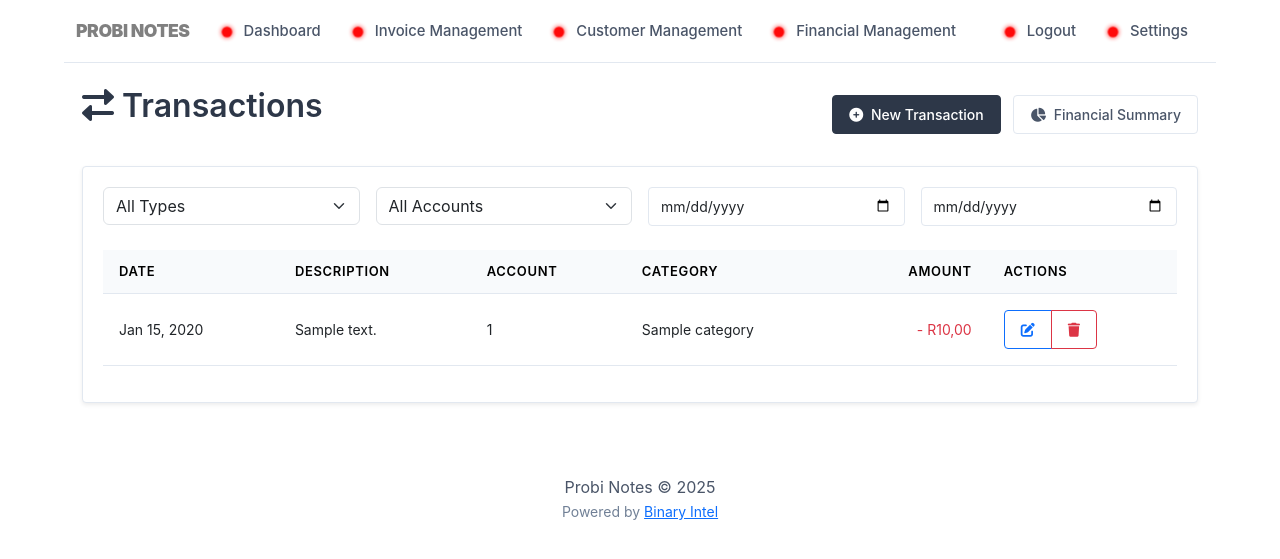
After one commit to Lethokuhle94/business-CRM-general, a PHP site: page /financial/transactions.php in a window 1280 px wide. The commit adds this page. Shown: the top 559 px of the page. Run offline with PHP 8.4, Linux system fonts and the light colour scheme; the visitor is signed in with stand-in values (Sample User, id 1); tables that the repository leaves empty or names only in its code hold one stand-in row (values such as "Sample post").

Commit message:
FEAT: Add comprehensive transactions management page
- Created transactions.php with full CRUD functionality
- Implemented filtering by type, account and date range
- Added modal forms for add/edit transactions
- Included delete confirmation with balance adjustment
- Maintained consistent UI with existing invoices page
- Added client-side filtering for better UX
- Ensured proper data validation and security

```diff
--- a/financial/list.php
+++ b/financial/list.php
@@ -133,7 +133,7 @@ try {
                 <div class="card-header d-flex justify-content-between align-items-center">
                     <h5 class="mb-0">Recent Transactions</h5>
                     <div>
-                        <a href="#" class="btn btn-sm btn-outline-secondary">View All</a>
+                        <a href="transactions.php" class="btn btn-sm btn-outline-secondary">View All</a>
                     </div>
                 </div>
                 <div class="card-body p-0">
--- /dev/null
+++ b/financial/transactions.php
@@ -0,0 +1,292 @@
+<?php
+require_once '../includes/config.php';
+require_once '../includes/header.php';
+require_once '../includes/navigation.php';
+
+// Enable error reporting for debugging
+error_reporting(E_ALL);
+ini_set('display_errors', 1);
+
+// Check authentication
+if (!isset($_SESSION['user_id'])) {
+    header('Location: /login.php');
+    exit;
+}
+
+// Fetch transactions with account and category names
+$query = "SELECT t.*, a.account_name, c.name as category_name
+          FROM transactions t
+          LEFT JOIN financial_accounts a ON t.account_id = a.id
+          LEFT JOIN transaction_categories c ON t.category_id = c.id
+          WHERE t.user_id = ?
+          ORDER BY t.transaction_date DESC";
+$stmt = $pdo->prepare($query);
+$stmt->execute([$_SESSION['user_id']]);
+$transactions = $stmt->fetchAll();
+?>
+
+<div class="container mt-4">
+    <div class="d-flex justify-content-between align-items-center mb-4">
+        <h2><i class="fas fa-exchange-alt me-2"></i>Transactions</h2>
+        <div>
+            <button class="btn btn-primary me-2" data-bs-toggle="modal" data-bs-target="#addTransactionModal">
+                <i class="fas fa-plus-circle me-1"></i> New Transaction
+            </button>
+            <a href="list.php" class="btn btn-outline-secondary">
+                <i class="fas fa-chart-pie me-1"></i> Financial Summary
+            </a>
+        </div>
+    </div>
+
+    <div class="card shadow-sm">
+        <div class="card-body">
+            <!-- Transaction Filters -->
+            <div class="row mb-4 g-3">
+                <div class="col-md-3">
+                    <select class="form-select" id="filterType">
+                        <option value="">All Types</option>
+                        <option value="income">Income</option>
+                        <option value="expense">Expense</option>
+                        <option value="transfer">Transfer</option>
+                    </select>
+                </div>
+                <div class="col-md-3">
+                    <select class="form-select" id="filterAccount">
+                        <option value="">All Accounts</option>
+                        <?php
+                        $accounts = $pdo->query("SELECT * FROM financial_accounts WHERE user_id = " . $_SESSION['user_id'])->fetchAll();
+                        foreach ($accounts as $account): ?>
+                        <option value="<?= $account['id'] ?>"><?= htmlspecialchars($account['account_name']) ?></option>
+                        <?php endforeach; ?>
+                    </select>
+                </div>
+                <div class="col-md-3">
+                    <input type="date" class="form-control" id="filterStartDate" placeholder="From Date">
+                </div>
+                <div class="col-md-3">
+                    <input type="date" class="form-control" id="filterEndDate" placeholder="To Date">
+                </div>
+            </div>
+
+            <!-- Transactions Table -->
+            <div class="table-responsive">
+                <table class="table table-hover">
+                    <thead class="table-light">
+                        <tr>
+                            <th>Date</th>
+                            <th>Description</th>
+                            <th>Account</th>
+                            <th>Category</th>
+                            <th class="text-end">Amount</th>
+                            <th>Actions</th>
+                        </tr>
+                    </thead>
+                    <tbody>
+                        <?php foreach ($transactions as $transaction): ?>
+                        <tr>
+                            <td><?= date('M j, Y', strtotime($transaction['transaction_date'])) ?></td>
+                            <td><?= htmlspecialchars($transaction['description']) ?></td>
+                            <td><?= htmlspecialchars($transaction['account_name']) ?></td>
+                            <td><?= $transaction['category_name'] ? htmlspecialchars($transaction['category_name']) : '-' ?></td>
+                            <td class="text-end <?= $transaction['type'] === 'income' ? 'text-success' : 'text-danger' ?>">
+                                <?= $transaction['type'] === 'income' ? '+' : '-' ?>
+                                R<?= number_format($transaction['amount'], 2, ',', ' ') ?>
+                            </td>
+                            <td>
+                                <div class="btn-group btn-group-sm">
+                                    <button class="btn btn-outline-primary edit-btn"
+                                            data-id="<?= $transaction['id'] ?>"
+                                            data-date="<?= date('Y-m-d', strtotime($transaction['transaction_date'])) ?>"
+                                            data-type="<?= $transaction['type'] ?>"
+                                            data-account="<?= $transaction['account_id'] ?>"
+                                            data-category="<?= $transaction['category_id'] ?>"
+                                            data-amount="<?= $transaction['amount'] ?>"
+                                            data-description="<?= htmlspecialchars($transaction['description']) ?>">
+                                        <i class="fas fa-edit"></i>
+                                    </button>
+                                    <a href="delete_transaction.php?id=<?= $transaction['id'] ?>"
+                                       class="btn btn-outline-danger"
+                                       onclick="return confirm('Are you sure you want to delete this transaction?')">
+                                        <i class="fas fa-trash"></i>
+                                    </a>
+                                </div>
+                            </td>
+                        </tr>
+                        <?php endforeach; ?>
+                    </tbody>
+                </table>
+            </div>
+        </div>
+    </div>
+</div>
+
+<!-- Add Transaction Modal -->
+<div class="modal fade" id="addTransactionModal" tabindex="-1" aria-hidden="true">
+    <div class="modal-dialog">
+        <div class="modal-content">
+            <div class="modal-header">
+                <h5 class="modal-title">Add New Transaction</h5>
+                <button type="button" class="btn-close" data-bs-dismiss="modal" aria-label="Close"></button>
+            </div>
+            <form action="process_transaction.php" method="POST">
+                <div class="modal-body">
+                    <input type="hidden" name="user_id" value="<?= $_SESSION['user_id'] ?>">
+                    <div class="mb-3">
+                        <label class="form-label">Type</label>
+                        <select class="form-select" name="type" required>
+                            <option value="income">Income</option>
+                            <option value="expense">Expense</option>
+                            <option value="transfer">Transfer</option>
+                        </select>
+                    </div>
+                    <div class="mb-3">
+                        <label class="form-label">Date</label>
+                        <input type="date" class="form-control" name="transaction_date" value="<?= date('Y-m-d') ?>" required>
+                    </div>
+                    <div class="mb-3">
+                        <label class="form-label">Account</label>
+                        <select class="form-select" name="account_id" required>
+                            <?php foreach ($accounts as $account): ?>
+                            <option value="<?= $account['id'] ?>"><?= htmlspecialchars($account['account_name']) ?></option>
+                            <?php endforeach; ?>
+                        </select>
+                    </div>
+                    <div class="mb-3">
+                        <label class="form-label">Amount (R)</label>
+                        <input type="number" step="0.01" class="form-control" name="amount" required>
+                    </div>
+                    <div class="mb-3">
+                        <label class="form-label">Category</label>
+                        <select class="form-select" name="category_id">
+                            <option value="">-- Select Category --</option>
+                            <?php
+                            $categories = $pdo->query("SELECT * FROM transaction_categories WHERE user_id = " . $_SESSION['user_id'] . " OR is_default = TRUE")->fetchAll();
+                            foreach ($categories as $category): ?>
+                            <option value="<?= $category['id'] ?>"><?= htmlspecialchars($category['name']) ?></option>
+                            <?php endforeach; ?>
+                        </select>
+                    </div>
+                    <div class="mb-3">
+                        <label class="form-label">Description</label>
+                        <input type="text" class="form-control" name="description">
+                    </div>
+                </div>
+                <div class="modal-footer">
+                    <button type="button" class="btn btn-outline-secondary" data-bs-dismiss="modal">Cancel</button>
+                    <button type="submit" class="btn btn-primary">Save Transaction</button>
+                </div>
+            </form>
+        </div>
+    </div>
+</div>
+
+<!-- Edit Transaction Modal -->
+<div class="modal fade" id="editTransactionModal" tabindex="-1" aria-hidden="true">
+    <div class="modal-dialog">
+        <div class="modal-content">
+            <div class="modal-header">
+                <h5 class="modal-title">Edit Transaction</h5>
+                <button type="button" class="btn-close" data-bs-dismiss="modal" aria-label="Close"></button>
+            </div>
+            <form action="process_transaction.php" method="POST">
+                <input type="hidden" name="edit_id" id="editId">
+                <input type="hidden" name="user_id" value="<?= $_SESSION['user_id'] ?>">
+                <div class="modal-body">
+                    <div class="mb-3">
+                        <label class="form-label">Type</label>
+                        <select class="form-select" name="type" id="editType" required>
+                            <option value="income">Income</option>
+                            <option value="expense">Expense</option>
+                            <option value="transfer">Transfer</option>
+                        </select>
+                    </div>
+                    <div class="mb-3">
+                        <label class="form-label">Date</label>
+                        <input type="date" class="form-control" name="transaction_date" id="editDate" required>
+                    </div>
+                    <div class="mb-3">
+                        <label class="form-label">Account</label>
+                        <select class="form-select" name="account_id" id="editAccount" required>
+                            <?php foreach ($accounts as $account): ?>
+                            <option value="<?= $account['id'] ?>"><?= htmlspecialchars($account['account_name']) ?></option>
+                            <?php endforeach; ?>
+                        </select>
+                    </div>
+                    <div class="mb-3">
+                        <label class="form-label">Amount (R)</label>
+                        <input type="number" step="0.01" class="form-control" name="amount" id="editAmount" required>
+                    </div>
+                    <div class="mb-3">
+                        <label class="form-label">Category</label>
+                        <select class="form-select" name="category_id" id="editCategory">
+                            <option value="">-- Select Category --</option>
+                            <?php foreach ($categories as $category): ?>
+                            <option value="<?= $category['id'] ?>"><?= htmlspecialchars($category['name']) ?></option>
+                            <?php endforeach; ?>
+                        </select>
+                    </div>
+                    <div class="mb-3">
+                        <label class="form-label">Description</label>
+                        <input type="text" class="form-control" name="description" id="editDescription">
+                    </div>
+                </div>
+                <div class="modal-footer">
+                    <button type="button" class="btn btn-outline-secondary" data-bs-dismiss="modal">Cancel</button>
+                    <button type="submit" class="btn btn-primary">Save Changes</button>
+                </div>
+            </form>
+        </div>
+    </div>
+</div>
+
+<script>
+document.addEventListener('DOMContentLoaded', function() {
+    // Edit Transaction Modal Handler
+    const editModal = new bootstrap.Modal(document.getElementById('editTransactionModal'));
+
+    document.querySelectorAll('.edit-btn').forEach(btn => {
+        btn.addEventListener('click', function() {
+            document.getElementById('editId').value = this.dataset.id;
+            document.getElementById('editDate').value = this.dataset.date;
+            document.getElementById('editType').value = this.dataset.type;
+            document.getElementById('editAccount').value = this.dataset.account;
+            document.getElementById('editAmount').value = this.dataset.amount;
+            document.getElementById('editDescription').value = this.dataset.description;
+            document.getElementById('editCategory').value = this.dataset.category || '';
+
+            editModal.show();
+        });
+    });
+
+    // Filter Functionality
+    function applyFilters() {
+        const type = document.getElementById('filterType').value.toLowerCase();
+        const account = document.getElementById('filterAccount').value;
+        const startDate = document.getElementById('filterStartDate').value;
+        const endDate = document.getElementById('filterEndDate').value;
+
+        document.querySelectorAll('tbody tr').forEach(row => {
+            const rowType = row.querySelector('td:nth-child(5)').classList.contains('text-success') ? 'income' : 'expense';
+            const rowAccount = row.querySelector('td:nth-child(3)').textContent.trim();
+            const rowDate = new Date(row.querySelector('td:nth-child(1)').textContent);
+
+            const typeMatch = !type || rowType === type;
+            const accountMatch = !account || rowAccount === account;
+            const dateMatch = (!startDate || rowDate >= new Date(startDate)) &&
+                             (!endDate || rowDate <= new Date(endDate));
+
+            row.style.display = typeMatch && accountMatch && dateMatch ? '' : 'none';
+        });
+    }
+
+    // Add event listeners to filters
+    document.getElementById('filterType').addEventListener('change', applyFilters);
+    document.getElementById('filterAccount').addEventListener('change', applyFilters);
+    document.getElementById('filterStartDate').addEventListener('change', applyFilters);
+    document.getElementById('filterEndDate').addEventListener('change', applyFilters);
+});
+</script>
+
+<?php
+require_once '../includes/footer.php';
+?>
```
Also changed, not shown: financial/process_transaction.php (+66 -13 lines).
